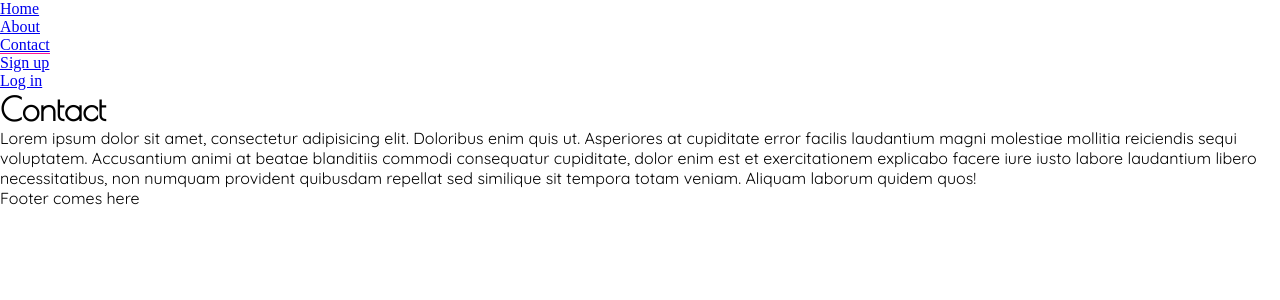
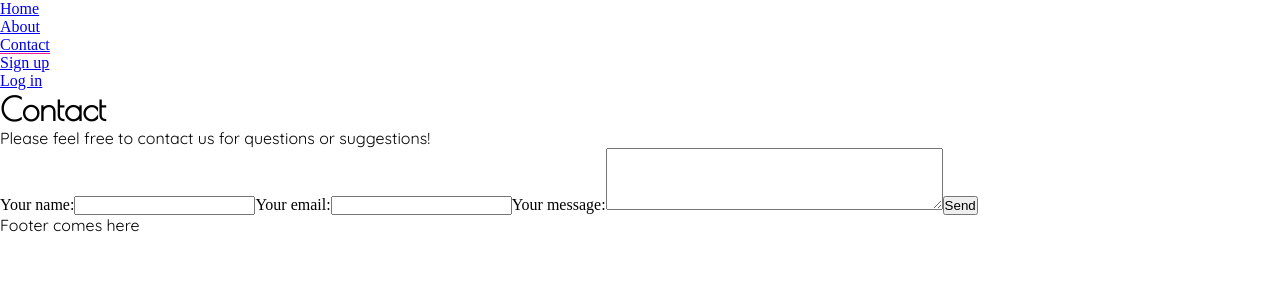
Before and after one commit to annaezer/3OOKS, a React (Create React App) app: page /contact in a window 1280 px wide. Shown: the top 300 px of the page. Built offline with nearby package versions, Linux system fonts and the light colour scheme.

Commit message:
contact form gemaakt

```diff
--- a/src/components/button/Button.js
+++ b/src/components/button/Button.js
@@ -1,12 +1,14 @@
 import React from 'react';
 
-function Button({type, disabled, name}) {
+function Button({type, disabled, children, className, clickHandler}) {
     return (
         <button
             type={type}
             disabled={disabled}
+            className={className}
+            onClick={clickHandler}
         >
-            {name}
+            {children}
         </button>
     );
 }
--- a/src/components/navigation/NavBar.js
+++ b/src/components/navigation/NavBar.js
@@ -2,6 +2,7 @@ import React, {useContext} from 'react';
 import './NavBar.css';
 import {NavLink} from "react-router-dom";
 import {AuthContext} from "../../context/AuthContext";
+import Button from "../button/Button";
 
 function NavBar() {
     // For conditional showing of log in and sign up when authentication is false and favourites and log out when authentication is true I need useContext
@@ -29,7 +30,12 @@ function NavBar() {
                         :
                         <>
                     <span className="material-symbols-outlined"><NavLink to='/favourites'>favorite</NavLink></span>
-                <button type="button" onClick={()=> logout()}>Log out</button>
+                <Button
+                    type="button"
+                    clickHandler={()=> logout()}
+                >
+                    Log out
+                </Button>
                         </>
                     }
                 </ul>
--- a/src/context/AuthContext.js
+++ b/src/context/AuthContext.js
@@ -1,6 +1,6 @@
-import React, {createContext, useState} from 'react';
+import React, {createContext, useState} from "react";
 import {useNavigate} from "react-router-dom";
-import jwt_decode from 'jwt-decode';
+import jwt_decode from "jwt-decode";
 
 export const AuthContext = createContext({});
 
@@ -12,20 +12,18 @@ function AuthContextProvider({children}) {
 
     function logIn(token) {
         console.log("User is logged in");
-        localStorage.setItem('token', token);
+        localStorage.setItem("token", token);
         const decoded = jwt_decode(token);
         console.log(decoded);
         setAuth(true);
-        setTimeout(() => {
-            navigate("/favourites")
-        }, 1000)
+        navigate("/favourites")
     }
 
     function logOut() {
         console.log("User is logged out");
-        localStorage.removeItem('token');
-        setAuth (false);
-        navigate('/');
+        localStorage.removeItem("token");
+        setAuth(false);
+        navigate("/");
     }
 
     const data = {
--- a/src/pages/contact/Contact.js
+++ b/src/pages/contact/Contact.js
@@ -1,15 +1,105 @@
-import React from 'react';
+import React, {useState} from 'react';
 import './Contact.css';
+import Input from "../../components/input/Input";
+import Button from "../../components/button/Button";
+import {useForm} from "react-hook-form";
 
 function Contact() {
+
+    const {register, handleSubmit, reset, formState: {errors}} = useForm({mode: 'onBlur'});
+
+    const [succesMessage, setSuccesMessage] = useState("");
+
+    function handleFormSubmit(data) {
+        console.log(data);
+        reset();
+        setSuccesMessage("Your message has been sent!")
+    }
+
     return (
         <>
             <h1>Contact</h1>
-            <p>Lorem ipsum dolor sit amet, consectetur adipisicing elit. Doloribus enim quis ut. Asperiores at
-                cupiditate error facilis laudantium magni molestiae mollitia reiciendis sequi voluptatem. Accusantium
-                animi at beatae blanditiis commodi consequatur cupiditate, dolor enim est et exercitationem explicabo
-                facere iure iusto labore laudantium libero necessitatibus, non numquam provident quibusdam repellat sed
-                similique sit tempora totam veniam. Aliquam laborum quidem quos!</p>
+            <p>Please feel free to contact us for questions or suggestions!</p>
+
+            <form onSubmit={handleSubmit(handleFormSubmit)}>
+
+                <Input
+                    inputType="text"
+                    inputName="name"
+                    inputId="name-field"
+                    inputLabel="Your name:"
+                    validationRules={{
+                        required: {
+                            value: true,
+                            message: "This field is required"
+                        },
+                        minLength: {
+                            value: 6,
+                            message: "Your name needs to be at least 6 characters"
+                        },
+                        maxLength: {
+                            value: 15,
+                            message: "Your name can not be longer than 15 characters"
+                        }
+                    }}
+                    register={register}
+                    errors={errors}
+                />
+
+                <Input
+                    inputType="email"
+                    inputName="email"
+                    inputId="email-field"
+                    inputLabel="Your email:"
+                    validationRules={{
+                        required: {
+                            value: true,
+                            message: "This field is required"
+                        },
+                        pattern: {
+                            value: /^[a-zA-Z0-9.!#$%&’*+/=?^_`{|}~-]+@[a-zA-Z0-9-]+(?:\.[a-zA-Z0-9-]+)*$/,
+                            message: "Email must contain '@'"
+                        }
+                    }}
+                    register={register}
+                    errors={errors}
+                />
+
+                <label htmlFor="message-field">
+                    Your message:
+                    <textarea
+                        id="message-field"
+                        rows="4"
+                        cols="40"
+                        {...register("message-content", {
+                            required: {
+                                value: true,
+                                message: "This field is required"
+                            },
+                            minLength: {
+                                value: 10,
+                                message: "Your message needs to be at least 10 characters",
+                            },
+                            maxLength: {
+                                value: 100,
+                                message: "Your message can be 100 characters long",
+                            }
+                        })}
+                    >
+                </textarea>
+                </label>
+                {errors['message-content'] && <p>{errors['message-content'].message}</p>}
+
+                <Button
+                    type="submit"
+                    disabled={false}
+                >
+                    Send
+                </Button>
+
+                <p>{succesMessage}</p>
+
+            </form>
         </>
     );
 }
--- a/src/pages/logIn/LogIn.js
+++ b/src/pages/logIn/LogIn.js
@@ -9,7 +9,7 @@ import {AuthContext} from "../../context/AuthContext";
 
 function LogIn() {
 // I use React Hook Form again cuz I use it in Sign up and want to be consistent
-    const {register, handleSubmit, formState: {errors}} = useForm();
+    const {register, handleSubmit, reset, formState: {errors}} = useForm({ mode: 'onBlur' });
 
     // I use useState to make sure I can put the error messages in the UI
     const [loading, toggleLoading] = useState(false);
@@ -34,8 +34,9 @@ function LogIn() {
 
         } catch (e) {
             toggleError(true);
-            console.error(e);
-            // setErrorMessage(e.response.data.message);
+            console.error(e.response);
+            setErrorMessage("This combination is not valid, please try again");
+            reset();
         }
         toggleLoading(false);
     }
@@ -56,6 +57,14 @@ function LogIn() {
                         required: {
                             value: true,
                             message: "This field is required"
+                        },
+                        minLength: {
+                            value: 6,
+                            message: "Your name needs to be at least 6 characters"
+                        },
+                        maxLength: {
+                            value: 15,
+                            message: "Your name can not be longer than 15 characters"
                         }
                     }}
                     register={register}
@@ -71,22 +80,31 @@ function LogIn() {
                         required: {
                             value: true,
                             message: "This field is required"
+                        },
+                        minLength: {
+                            value: 6,
+                            message: "Your password needs to be at least 6 characters"
+                        },
+                        maxLength: {
+                            value: 15,
+                            message: "Your password can not be longer than 15 characters"
                         }
                     }}
                     register={register}
                     errors={errors}
                 />
 
-                {/*Showing either the error or succes message in UI*/}
+                {/*Showing the error message in UI*/}
                 {error && <p>{errorMessage}</p>}
-                {!error && <p>You're logged in!</p>}
+
 
 
                 <Button
                     type="submit"
                     disabled={loading}
-                    name="Log in"
-                />
+                    >
+                    Log in
+                </Button>
 
             </form>
         </>
--- a/src/pages/signUp/SignUp.js
+++ b/src/pages/signUp/SignUp.js
@@ -12,7 +12,7 @@ function SignUp() {
     const {setAuth} = useContext(AuthContext);
 
     // I choose for React Hook Form here cuz of easy validation
-    const {register, handleSubmit, formState: {errors}} = useForm();
+    const {register, handleSubmit, reset, formState: {errors}} = useForm({ mode: 'onBlur' });
 
     // I use useState to make sure I can put the error messages in the UI
     const [loading, toggleLoading] = useState(false);
@@ -37,15 +37,17 @@ function SignUp() {
             })
             console.log(response.data.message);
             setSuccesMessage(response.data.message);
+            reset();
             setTimeout(() => {
                 navigate("/favourites")
-            }, 1000)
+            }, 2000)
             setAuth(true);
 
         } catch (e) {
             toggleError(true);
             console.error(e);
             setErrorMessage(e.response.data.message);
+            reset();
         }
         toggleLoading(false);
     }
@@ -92,7 +94,10 @@ function SignUp() {
                             value: true,
                             message: "This field is required"
                         },
-                        validate: (value) => value.includes('@') || "Email must contain '@'",
+                        pattern: {
+                            value:/^[a-zA-Z0-9.!#$%&’*+/=?^_`{|}~-]+@[a-zA-Z0-9-]+(?:\.[a-zA-Z0-9-]+)*$/,
+                            message: "Email must contain '@'"
+                        }
                     }}
                     register={register}
                     errors={errors}
@@ -127,8 +132,9 @@ function SignUp() {
                 <Button
                     type="submit"
                     disabled={loading}
-                    name="Sign up"
-                />
+                   >
+                    Sign up
+                </Button>
 
             </form>
         </>
```
